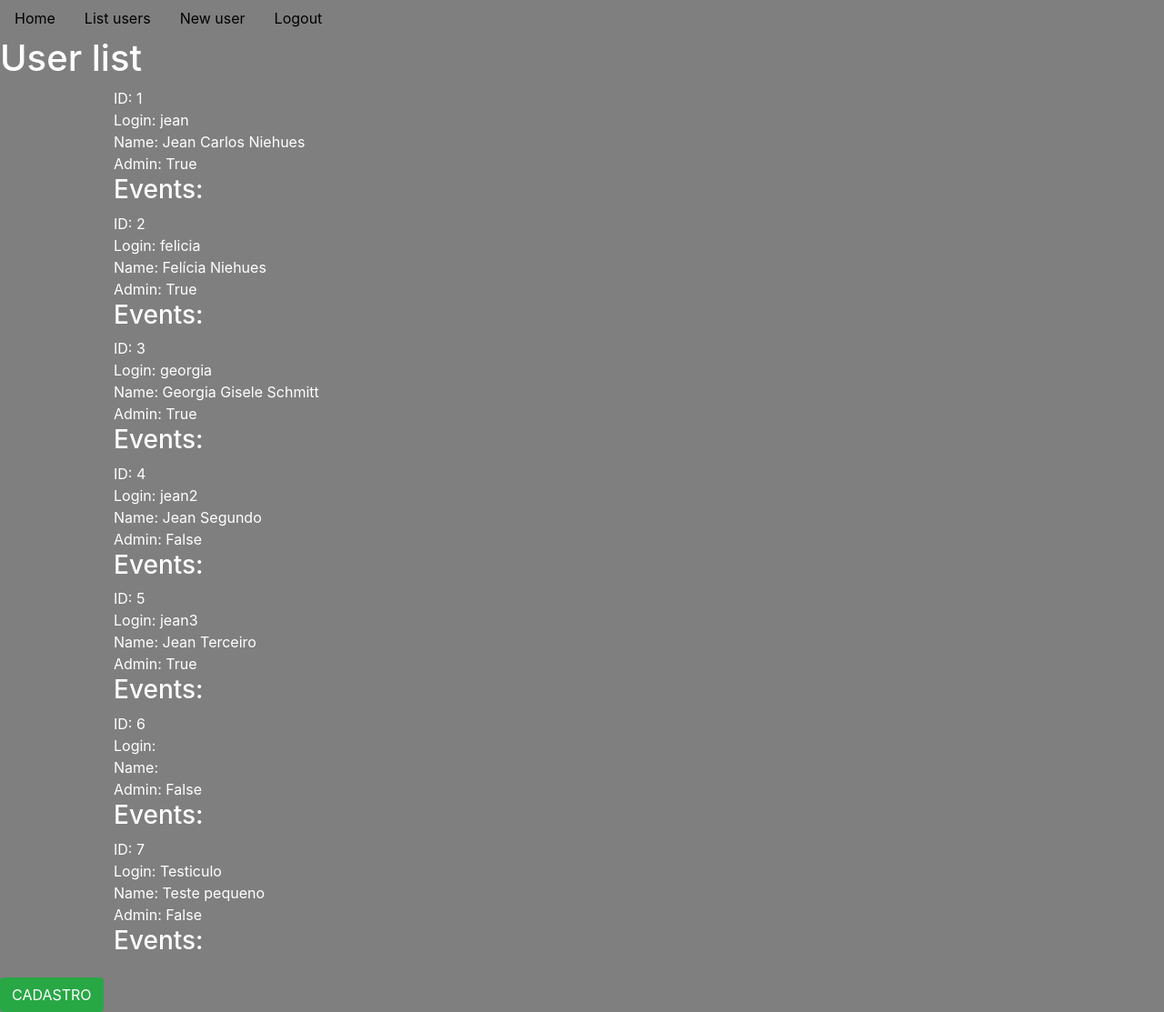
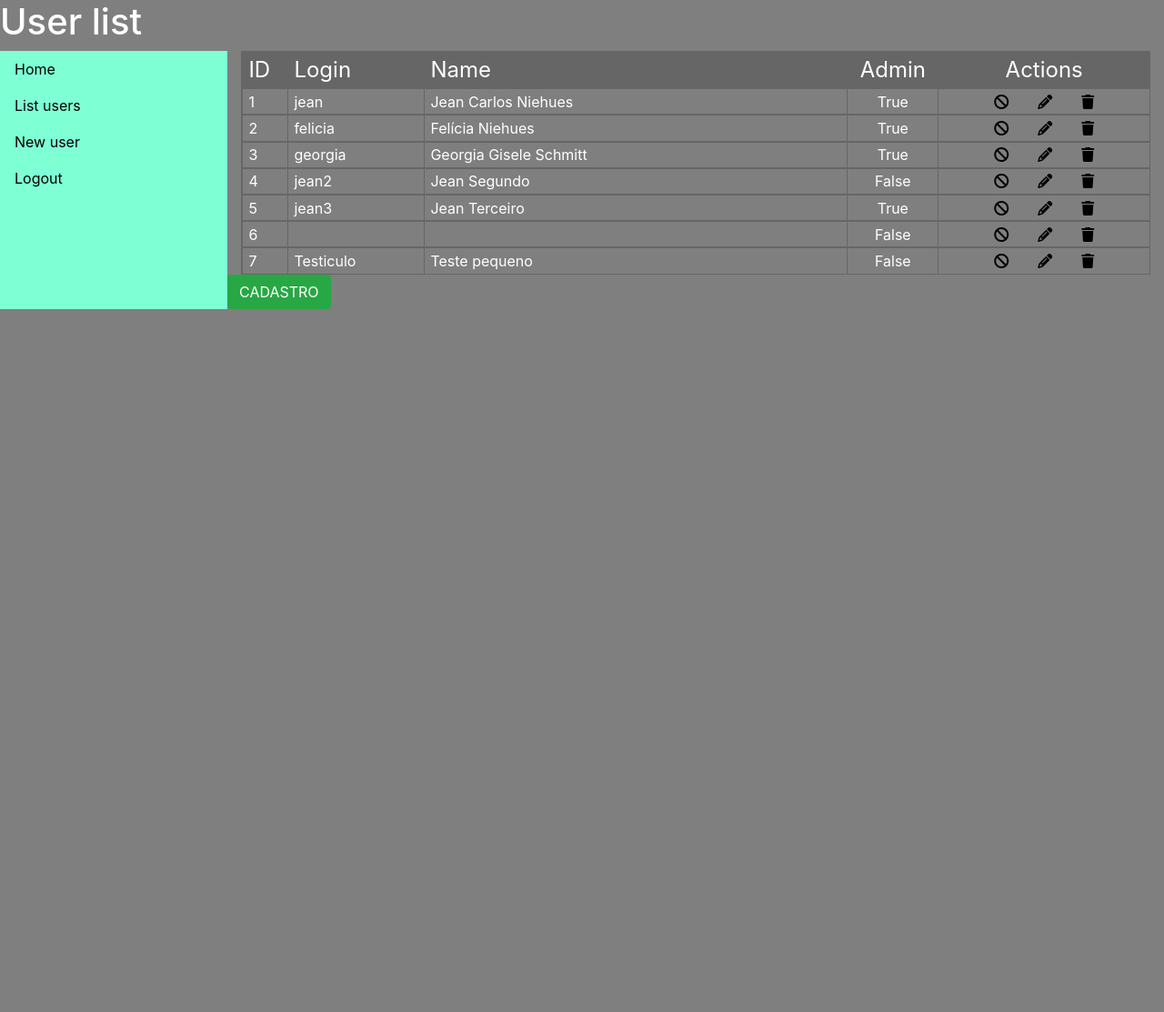
Before and after one commit to jeancnn/flask01, a Flask app: page /users/ in a window 1280 px wide. Shown: the whole page at 91% size. After the commit the page ends 340 px from the top, so only its background shows below. Run offline with Flask 3, Linux system fonts and the light colour scheme; some libraries are stand-ins or nearby versions.

Commit message:
Ajustando rotas e user list

```diff
--- a/main.py
+++ b/main.py
@@ -1,4 +1,4 @@
-from flask import Flask, render_template, request, redirect, session, flash, url_for
+from flask import Flask # render_template, request, redirect, session, flash, url_for
 from controller import auth
 import calendar
 
@@ -10,6 +10,7 @@ app = Flask(__name__)
 create_db_and_tables()
 
 from views.views import *
+from views.user import *
 
 if __name__ == '__main__' :
     app.secret_key = 'super secret key'
--- a/static/style.css
+++ b/static/style.css
@@ -1,6 +1,21 @@
 body {
     background-color: rgba(0, 0, 0, .5);
     color: white;
+}
+
+.content__wrapper {
+    display: grid;
+    grid-template-columns: minmax(180px, 250px) 2fr;
+}
+
+.content__wrapper .navigation {
+    display: flex;
+    flex-direction: column;
+    background-color: aquamarine;
+}
+
+.content__wrapper .navigation ul {
+    padding-left: 0px;
 }
 
 ul li {
@@ -11,10 +26,39 @@ a {
     color: black;
 }
 
-.listapessoas {
+.flex-justify-center {
+    justify-content: center;
+}
+
+.listapessoas ul {
     display: grid;
-    grid-template-columns: 1fr 1fr;
+    grid-template-columns: minmax(30px, 50px) minmax(30px, 150px) 2fr 100px 1fr;
+    padding-left: 0px;
+    border: 1px solid #666;
+    margin: 0px;
 }
+
+.listapessoas ul:hover {
+    background-color: aquamarine;
+}
+
+.listapessoas .heading {
+    font-size: 1.5rem;
+    color: white;
+    background-color: #666;
+}
+
+.listapessoas ul .actions > a{
+    padding: 0px 1rem;
+}
+
+
+.listapessoas ul li {
+    display: inline-flex;
+    border-left: 1px solid #666;
+    padding: .1rem .4rem;
+}
+
 
 .listapessoas p {
     border-bottom: 1px solid #ccc;
--- a/templates/list_users.html
+++ b/templates/list_users.html
@@ -5,20 +5,24 @@
 {% block content %}
 <body>
     <div class="container listapessoas">
+        <ul class="heading">
+            <li>ID</li>
+            <li>Login</li>
+            <li>Name</li>
+            <li class="flex-justify-center">Admin</li>
+            <li class="flex-justify-center">Actions</li>
+        </ul>
+        {% for user in users_list %}
         <ul>
-            {% for user in users_list %}
-                <li>ID: {{ user.id }} </li>
-                <li>Login: {{ user.user_name }}</li>
-                <li>Name: {{ user.name }}</li>
-                <li>Admin: {{ user.admin }}</li>
-                    <h3>Events:</h3>
-                    <ul>
-                    {% for event in user.events %}
-                        <li><h5>{{ event.title }}</h5> <p> {{ event.description }} </p> </li>
-                    {% endfor %}
-                    </ul>
+            <li>{{ user.id }}</li>
+            <li>{{ user.user_name }}</li>
+            <li>{{ user.name }}</li>
+            <li class="flex-justify-center">{{ user.admin }}</li>
+            <li class="actions flex-justify-center"><a href="#"><i class="fa-solid fa-ban"></i></a><a href="#"><i class="fa-solid fa-pencil"></i></a><a href="#"><i class="fa-solid fa-trash"></i></a></li>
+        </ul>
+
             {% endfor %}
-        </ul>
+
 
     </div>
     <a href="/new_user" class="btn btn-success">CADASTRO</a>
--- a/templates/template.html
+++ b/templates/template.html
@@ -11,6 +11,8 @@
 
     <script src="https://ajax.googleapis.com/ajax/libs/jquery/3.6.1/jquery.min.js"></script>
 
+    <script src="https://kit.fontawesome.com/bc833f16b2.js" crossorigin="anonymous"></script>
+
     <script src="/../static/script.js" defer></script>
 
     <link rel="stylesheet" href="/../static/style.css">
@@ -18,7 +20,15 @@
 </head>
 <header>
 
-  <ul class="nav nav-pills">
+  {% block title %} <h1 class="title">{{ title }}</h1> {% endblock title %}
+
+</header>
+
+<div class="content__wrapper">
+
+  <div class="navigation">
+  <nav>
+    <ul class="menu nav-pills">
       <li class="nav-item">
         <a class="nav-link" href="/">Home</a>
       </li>
@@ -32,10 +42,11 @@
         <a class="nav-link" href="/logout">Logout</a>
       </li>
     </ul>
+  </nav>
 
-  {% block title %} <h1 class="title">{{ title }}</h1> {% endblock title %}
+  </div>
 
-</header>
+  <div class="content">
 
       <!-- Code related to the flash part of Flask so that you can send notification messages -->
       {% with messages = get_flashed_messages() %}
@@ -51,4 +62,9 @@
   {% block content %}
     Content to be replaced
   {% endblock content %}
+
+  </div>
+
+</div>
+
 </html>
--- /dev/null
+++ b/views/user.py
@@ -0,0 +1,87 @@
+from flask import render_template, request, redirect, session, flash, url_for
+from main import app
+from controller.users_controller import listUsers, createUser, updateUser
+
+###
+### User manupulation
+###
+
+###
+### List all users or create a new user based on the post type:
+@app.route('/users/', methods=['GET', 'POST'])
+def user():
+    if request.method == 'GET':
+        ### List all users
+        users_list = listUsers()
+        print(users_list)
+        return render_template('list_users.html', title = 'User list', users_list=users_list)
+    elif request.method == 'POST':
+        ### Create a new user on the database:
+        if (request.form['user_name'] != "") and (request.form['name'] != "") and (request.form['password1'] != ""):
+
+            print(request.form['user_name'], request.form['name'],request.form['password1'],request.form['admin'])
+            createUser(request.form['user_name'], request.form['name'],request.form['password1'],request.form['admin'])
+
+            flash(f"User {request.form['user_name']} created.")
+
+            return redirect(url_for("home"))
+        else:
+            flash("ERROR! Invalid parameters")
+
+            return redirect(url_for("home"))
+
+
+### List, update and delete a user based on ID and the post type
+@app.route('/users/<id>', methods=['GET', 'POST', 'PATCH', 'DELETE'])
+def user_manager():
+
+    match request.method:
+        case 'GET':
+            ### List user by ID
+            users_list = listUsers(id)
+            print(users_list)
+            return render_template('list_single_user.html', title = 'User list', user=users_list)
+        case 'POST':
+            pass
+        case 'PATCH':
+            ### Edit a user by his ID
+            isAdmin = False
+            if request.form['admin'] == "True":
+                isAdmin = True
+            updateUser(id, request.form['name'], isAdmin )
+            flash(f"User {request.form['user_name']} altered.")
+
+            return redirect(url_for("home"))
+
+        case 'DELETE':
+            ### Deletes a user by his ID
+            pass
+        case _:
+            pass
+
+
+### FORMS to manipulate users
+###
+### Return a FORM to edit a specific user based on his ID
+@app.get('/users/edit/<id>/')
+def editUserForm(id):
+    users_list = listUsers(id)
+    print(users_list)
+    return render_template('edit_user.html', title = 'Edit user: ' + users_list.name, user=users_list)
+
+### FORM to add new users
+@app.route('/users/new_user')
+def new_user_form():
+    if session:
+        if (session['user_logged_in'] == True):
+
+            user_info = [session['ID'],session['user']]
+
+            return render_template('form_new_user.html', user_info=user_info)
+        else:
+            return redirect(url_for('login'))
+    else:
+        return redirect(url_for('login'))
+
+
+### End of User routes
--- a/views/views.py
+++ b/views/views.py
@@ -1,8 +1,9 @@
 from flask import render_template, request, redirect, session, flash, url_for
 from main import app
-from controller.users_controller import listUsers, createUser, updateUser
+#from controller.users_controller import listUsers, createUser, updateUser
 from controller.auth import validateLogin
 import calendar
+from datetime import date
 
 
 ###
@@ -13,13 +14,13 @@ import calendar
 def home():
     if session:
         if (session['user_logged_in'] == True):
-
+            currentDate = date.today()
             cal = calendar.Calendar(firstweekday=6)
             DIAS_DA_SEMANA = ("SUNDAY", "MONDAY", "TUESDAY", "WEDNESDAY", "THURSDAY", "FRIDAY", "SATURDAY")
             calDays = cal.monthdayscalendar(2022, 12)
             user_info = [session['ID'],session['user']]
 
-            return render_template('calendar.html', calDays=calDays, aux=0, DIAS_DA_SEMANA=DIAS_DA_SEMANA, user_info=user_info)
+            return render_template('calendar.html', calDays=calDays, aux=0, DIAS_DA_SEMANA=DIAS_DA_SEMANA, user_info=user_info, title=currentDate)
         else:
             return redirect(url_for('login'))
     else:
@@ -36,6 +37,7 @@ def new_event():
 ###
 ### Login and Authenticate routes
 ###
+
 @app.route('/login/')
 def login():
     return render_template('login.html', titulo = 'User login')
@@ -63,71 +65,3 @@ def logout():
     return redirect(url_for('login'))
 
 #### End of Login routes
-
-###
-### User manupulation
-###
-
-### List all users
-@app.get('/users/')
-def users_list():
-    users_list = listUsers()
-    print(users_list)
-    return render_template('list_users.html', title = 'User list', users_list=users_list)
-
-### Create a new user on the database:
-@app.post('/users/')
-def new_user():
-
-    print(request.form['user_name'], request.form['name'],request.form['password1'],request.form['admin'])
-    createUser(request.form['user_name'], request.form['name'],request.form['password1'],request.form['admin'])
-
-    flash(f"User {request.form['user_name']} created.")
-
-    return redirect(url_for("home"))
-
-### List a user by his ID
-@app.get('/users/<id>/')
-def listUserByID(id):
-    users_list = listUsers(id)
-    print(users_list)
-    return render_template('list_single_user.html', title = 'User list', user=users_list)
-
-### List a user by his ID
-@app.get('/users/edit/<id>/')
-def editUserForm(id):
-    users_list = listUsers(id)
-    print(users_list)
-    return render_template('edit_user.html', title = 'Edit user: ' + users_list.name, user=users_list)
-
-### Edit a user by his ID
-@app.patch('/users/<id>/')
-def editUserByID(id):
-
-    isAdmin = False
-    if request.form['admin'] == "True":
-        isAdmin = True
-    updateUser(id, request.form['name'], isAdmin )
-    return "WOHO"
-
-### Deletes a user by his ID
-@app.delete('/users/<id>/')
-def deleteUserByID(id):
-    pass
-
-### Form to add new users
-@app.route('/users/new_user')
-def new_user_form():
-    if session:
-        if (session['user_logged_in'] == True):
-
-            user_info = [session['ID'],session['user']]
-
-            return render_template('form_new_user.html', user_info=user_info)
-        else:
-            return redirect(url_for('login'))
-    else:
-        return redirect(url_for('login'))
-
-
-### End of User routes
```
Also changed, not shown: teste.py (+43 -0 lines), database.db. Lines whose indentation alone changed are shown as unchanged.
